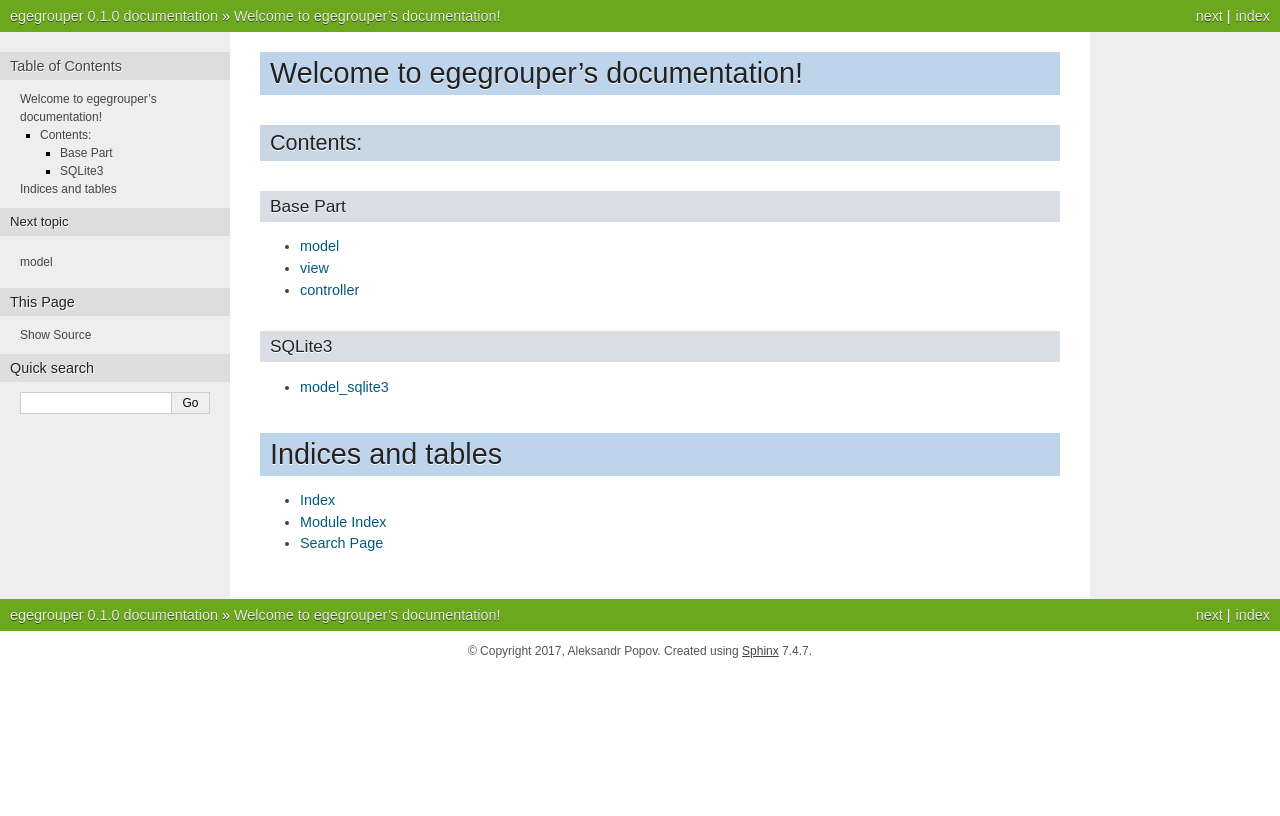
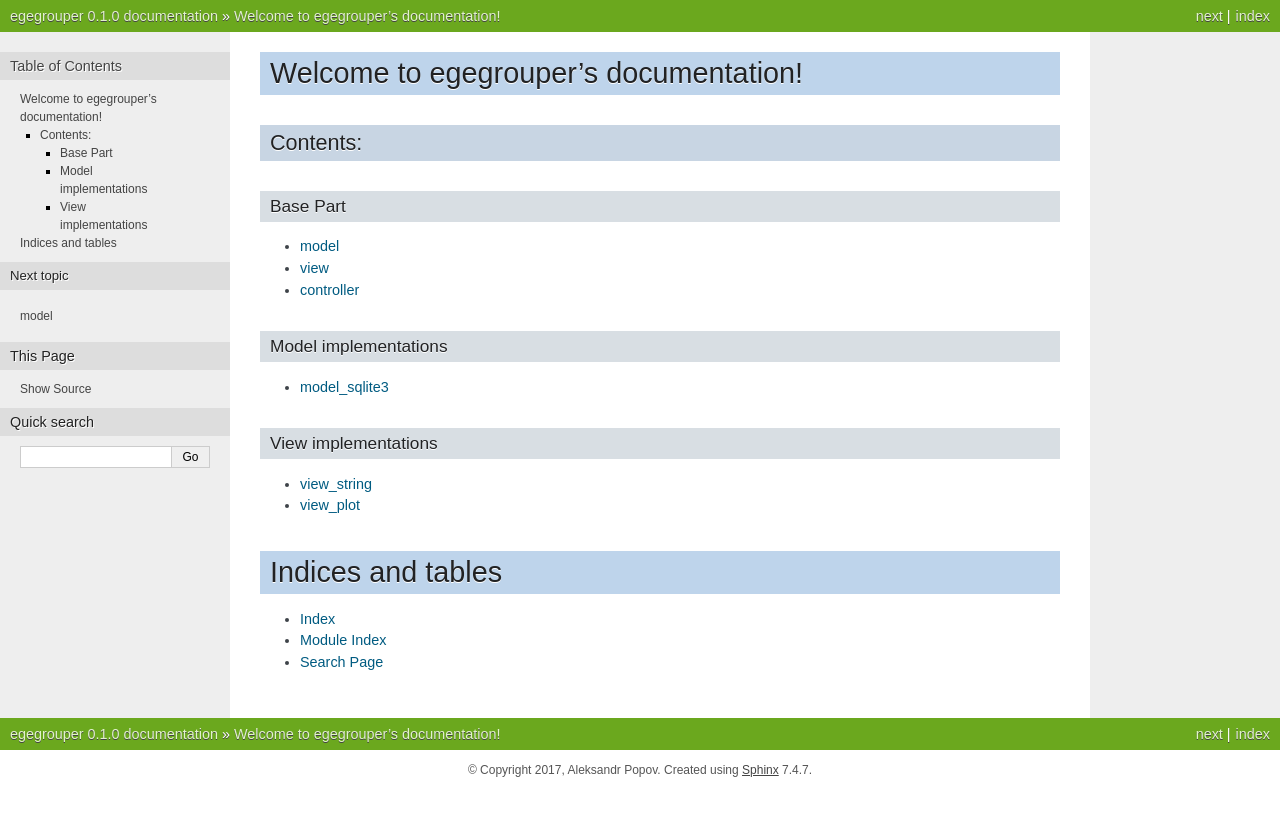
Before and after one commit to aleneus/egegrouper, a Sphinx documentation site: the page built from doc/source/index.rst, in a window 1280 px wide. Shown: the top 816 px of the page. Built offline with Sphinx 7.4.7, drawn with Linux system fonts in a browser that asks for light colours.

Commit message:
add rst files

```diff
--- a/doc/source/index.rst
+++ b/doc/source/index.rst
@@ -18,13 +18,20 @@ Base Part
    view
    controller
 
-SQLite3
-^^^^^^^
+Model implementations
+^^^^^^^^^^^^^^^^^^^^^
 
 .. toctree::
 
    model_sqlite3
 
+View implementations
+^^^^^^^^^^^^^^^^^^^^^
+
+.. toctree::
+
+   view_string
+   view_plot
 
 Indices and tables
 ==================
--- /dev/null
+++ b/doc/source/view_plot.rst
@@ -0,0 +1,5 @@
+view_plot
+========================
+
+.. automodule:: view_plot
+   :members:
--- /dev/null
+++ b/doc/source/view_string.rst
@@ -0,0 +1,5 @@
+view_string
+========================
+
+.. automodule:: view_string
+   :members:
```
